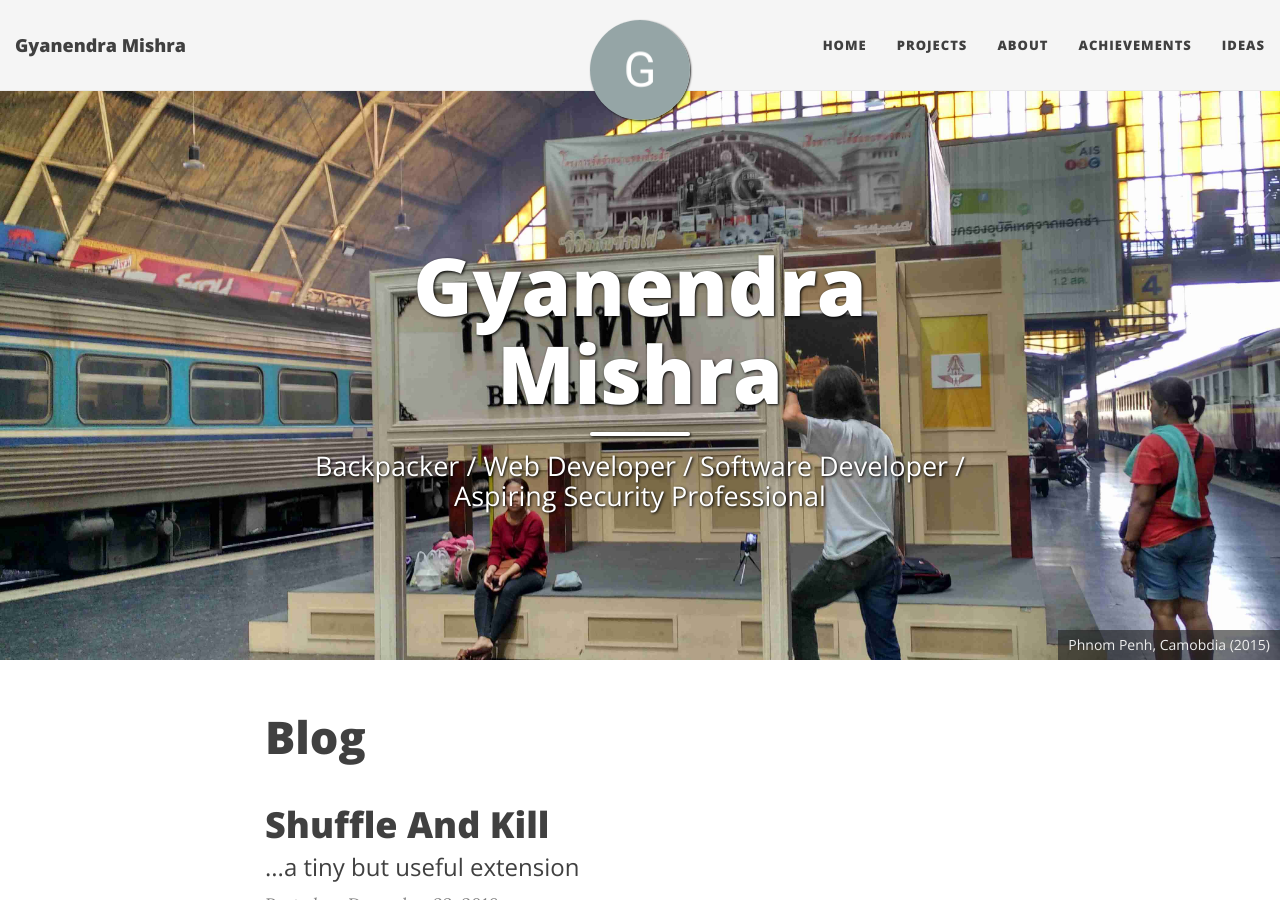
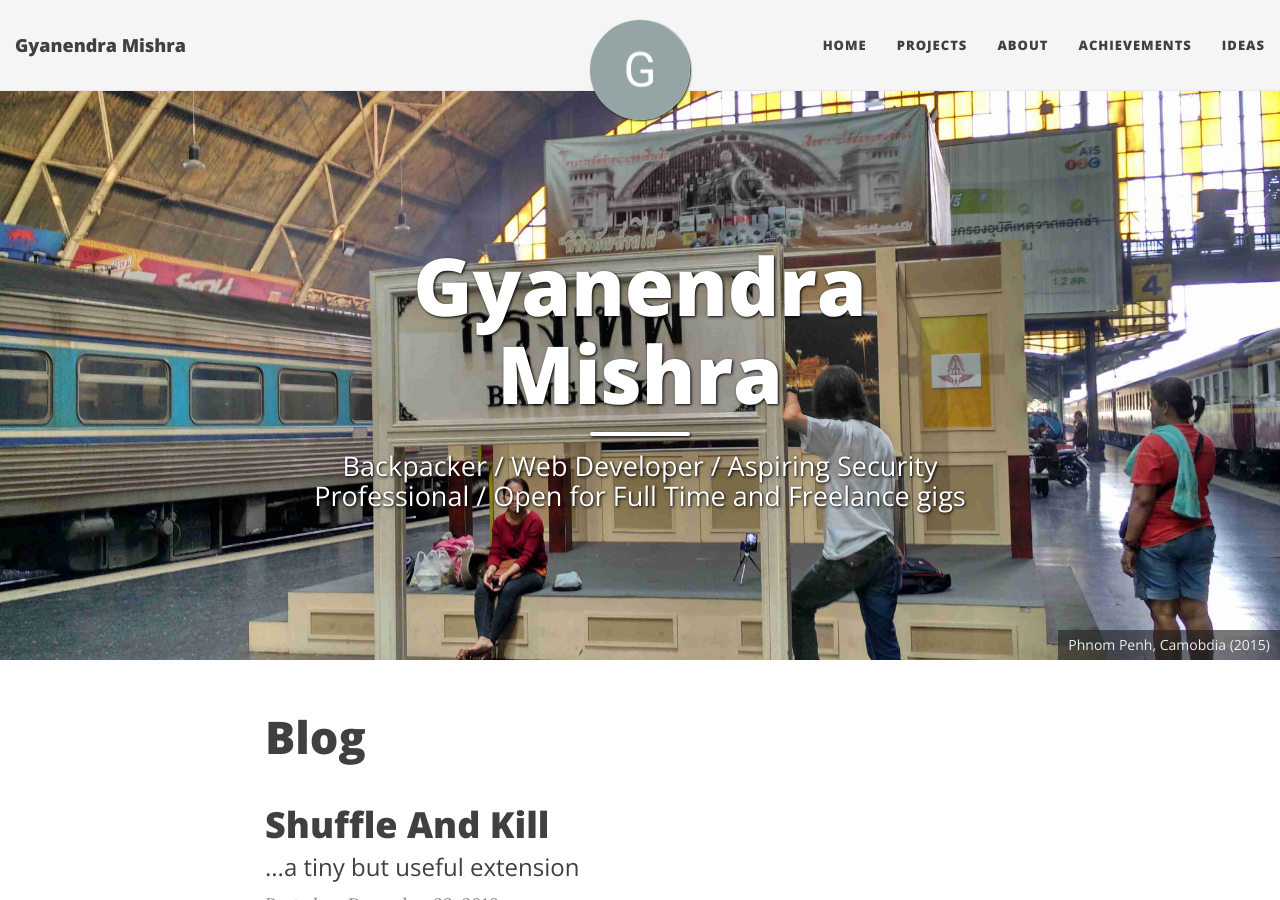
Before and after one commit to h4ck3rk3y/h4ck3rk3y.github.io, a Jekyll site: the page built from index.html, in a window 1280 px wide and 900 px high. Built offline with Jekyll 4.4.1, drawn with Linux system fonts in a browser that asks for light colours; nearby versions of some CDN libraries; the list of posts is cut into pages by our own code.

Commit message:
add post

```diff
--- a/index.html
+++ b/index.html
@@ -1,7 +1,7 @@
 ---
 layout: page
 title: "Gyanendra Mishra"
-subtitle: Backpacker / Web Developer / Software Developer / Aspiring Security Professional
+subtitle: Backpacker / Web Developer / Aspiring Security Professional / Open for Full Time and Freelance gigs
 css: "/css/index.css"
 meta-title: "Gyanendra Mishra"
 meta-description: "Hi I am Gyanendra Mishra, I am an undergraduate computer science student at the Birla Institute of Technology and Science. I love to program in Python and Lua. I am interested in web application security and conversational interfaces. I go by @h4ck3rk3y on github and by gyani everywhere else."
```
